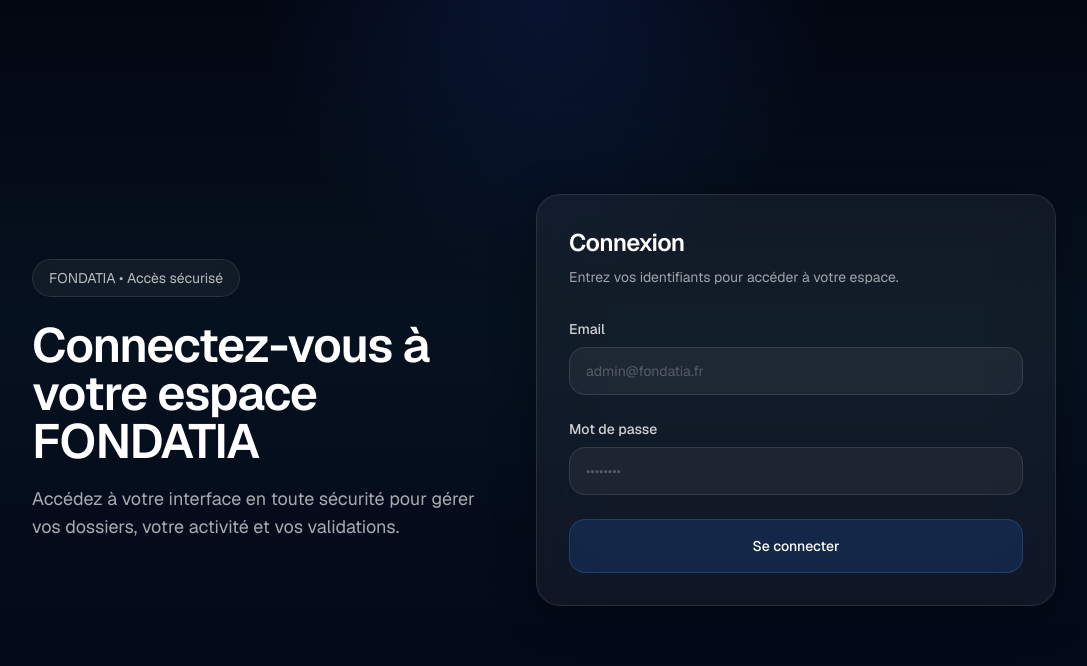
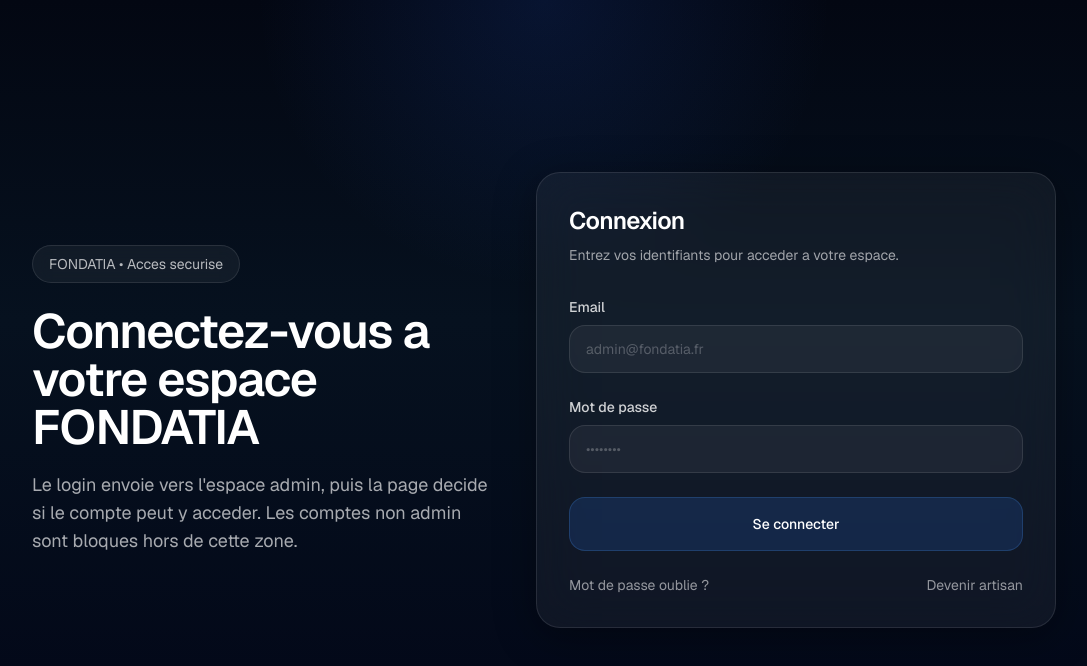
Before and after one commit to Djanix67/FONDATIA, a Next.js app: page /login in a window 1280 px wide. Shown: the top 666 px of the page, without its empty margins (96-1183 px from the left). Built offline with nearby package versions, Linux system fonts and the light colour scheme.

Commit message:
Add forgot password link and refine login page

```diff
--- a/app/login/page.tsx
+++ b/app/login/page.tsx
@@ -1,5 +1,6 @@
 "use client"
 
+import Link from "next/link"
 import { useState } from "react"
 import { signIn } from "next-auth/react"
 import { useRouter } from "next/navigation"
@@ -44,16 +45,15 @@ export default function LoginPage() {
         <div className="grid w-full max-w-5xl gap-10 lg:grid-cols-[1fr_520px]">
           <div className="flex flex-col justify-center">
             <div className="inline-flex w-fit items-center rounded-full border border-white/10 bg-white/5 px-4 py-2 text-sm text-white/70 backdrop-blur">
-              FONDATIA • Accès sécurisé
+              FONDATIA • Acces securise
             </div>
 
             <h1 className="mt-6 max-w-2xl text-4xl font-semibold tracking-tight text-white sm:text-5xl">
-              Connectez-vous à votre espace FONDATIA
+              Connectez-vous a votre espace FONDATIA
             </h1>
 
             <p className="mt-5 max-w-xl text-base leading-7 text-white/65 sm:text-lg">
-              Accédez à votre interface en toute sécurité pour gérer vos dossiers,
-              votre activité et vos validations.
+              Le login envoie vers l'espace admin, puis la page decide si le compte peut y acceder. Les comptes non admin sont bloques hors de cette zone.
             </p>
           </div>
 
@@ -63,7 +63,7 @@ export default function LoginPage() {
                 Connexion
               </h2>
               <p className="mt-2 text-sm text-white/60">
-                Entrez vos identifiants pour accéder à votre espace.
+                Entrez vos identifiants pour acceder a votre espace.
               </p>
             </div>
 
@@ -97,6 +97,15 @@ export default function LoginPage() {
               >
                 {loading ? "Connexion..." : "Se connecter"}
               </button>
+
+              <div className="flex items-center justify-between gap-4 text-sm text-white/55">
+                <Link href="/mot-de-passe-oublie" className="transition hover:text-white">
+                  Mot de passe oublie ?
+                </Link>
+                <Link href="/inscription-artisan" className="transition hover:text-white">
+                  Devenir artisan
+                </Link>
+              </div>
             </form>
           </GlassCard>
         </div>
```
